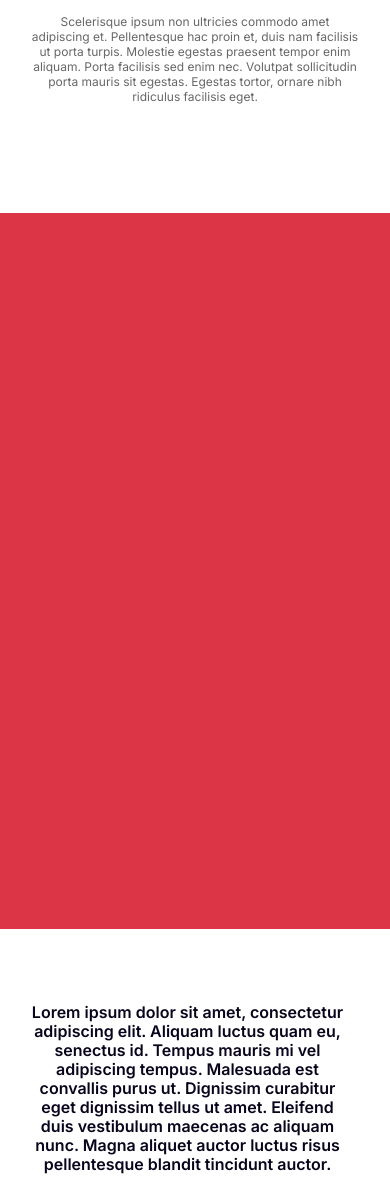
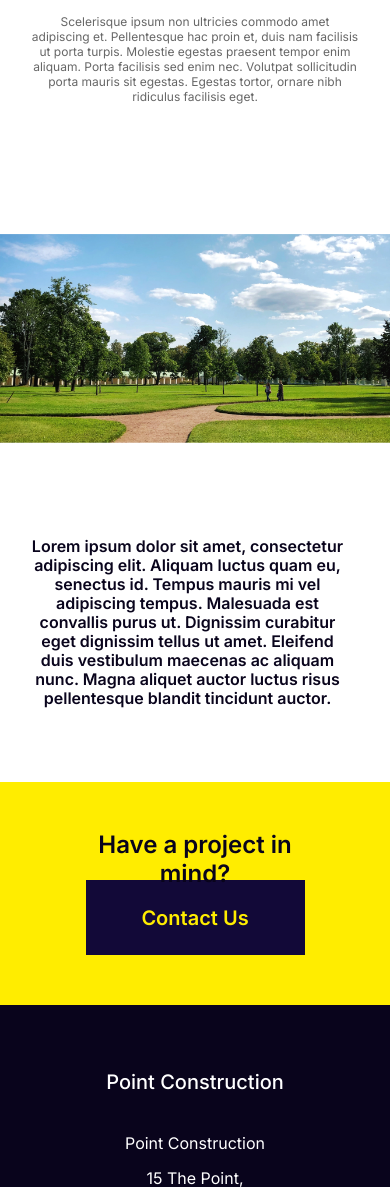
Before and after one commit to LewisCM14/point_construction, a Django app: page / in a window 390 px wide. Shown: the part 1258-2445 px from the top of the page. Run offline with Django 3.2, Linux system fonts and the light colour scheme; some libraries are stand-ins or nearby versions.

Commit message:
complete jumbo and finish index.html

```diff
--- a/home/templates/home/index.html
+++ b/home/templates/home/index.html
@@ -43,8 +43,16 @@
         </div>
     </section>
     <!-- Jumbotron -->
-    <section class="row jumbo-outer bg-danger">
-        <div class="col jumbo-inner"></div>
+    <section class="row jumbo-outer">
+            <div class="col-xl-1 d-none d-xl-block d-xxl-block jumbo-blur-container">
+                <div class="jumbo-blur-left"></div>
+            </div>
+            <div class="jumbo-container col-xl-10 col-12">
+                <div class="jumbo"></div>
+            </div>
+            <div class="col-xl-1 d-none d-xl-block d-xxl-block jumbo-blur-container">
+                <div class="jumbo-blur-right"></div>
+            </div>
     </section>
     <!-- Final Text -->
     <section class="row final-outer">
--- a/static/css/jumbo.css
+++ b/static/css/jumbo.css
@@ -1,3 +1,93 @@
 .jumbo-outer {
     height: 715.81px;
 }
+
+.jumbo-container {
+    padding-left: 50px;
+    padding-right: 50px;
+}
+
+.jumbo {
+    background-image: url('../media/park.jpg');
+    background-position: center;
+    background-repeat: no-repeat;
+    background-size: cover;
+    width: 100%;
+    height: 100%;
+}
+
+.jumbo-blur-container {
+    padding-left: 0px;
+    padding-right: 0px;
+}
+
+.jumbo-blur-left {
+    background-image: url('../media/park.jpg');
+    background-position: right;
+    background-size: cover;
+    width: 100%;
+    height: 100%;
+    opacity: 0.3;
+}
+
+.jumbo-blur-right {
+    background-image: url('../media/park.jpg');
+    background-position: left;
+    background-size: cover;
+    overflow: hidden;
+    width: 100%;
+    height: 100%;
+    opacity: 0.3;
+}
+
+@media screen and (max-width: 1199px) {
+    .jumbo {
+        background-size: contain;
+    }
+
+    .jumbo-outer {
+        height: 645px;
+    }
+
+    .jumbo-container {
+        padding-left: 0px;
+        padding-right: 0px;
+    }
+}
+
+@media screen and (max-width: 933px) {
+    .jumbo-outer {
+        height: 500px;
+    }
+}
+
+@media screen and (max-width: 769px) {
+    .jumbo-outer {
+        height: 450px;
+    }
+}
+
+@media screen and (max-width: 600px) {
+    .jumbo-outer {
+        height: 350px;
+    }
+}
+
+@media screen and (max-width: 500px) {
+    .jumbo-outer {
+        height: 300px;
+    }
+}
+
+@media screen and (max-width: 400px) {
+    .jumbo-outer {
+        height: 250px;
+    }
+}
+
+
+@media screen and (max-width: 388px) {
+    .jumbo-outer {
+        height: 13rem;
+    }
+}
```
Also changed, not shown: static/media/park.jpg (added).
